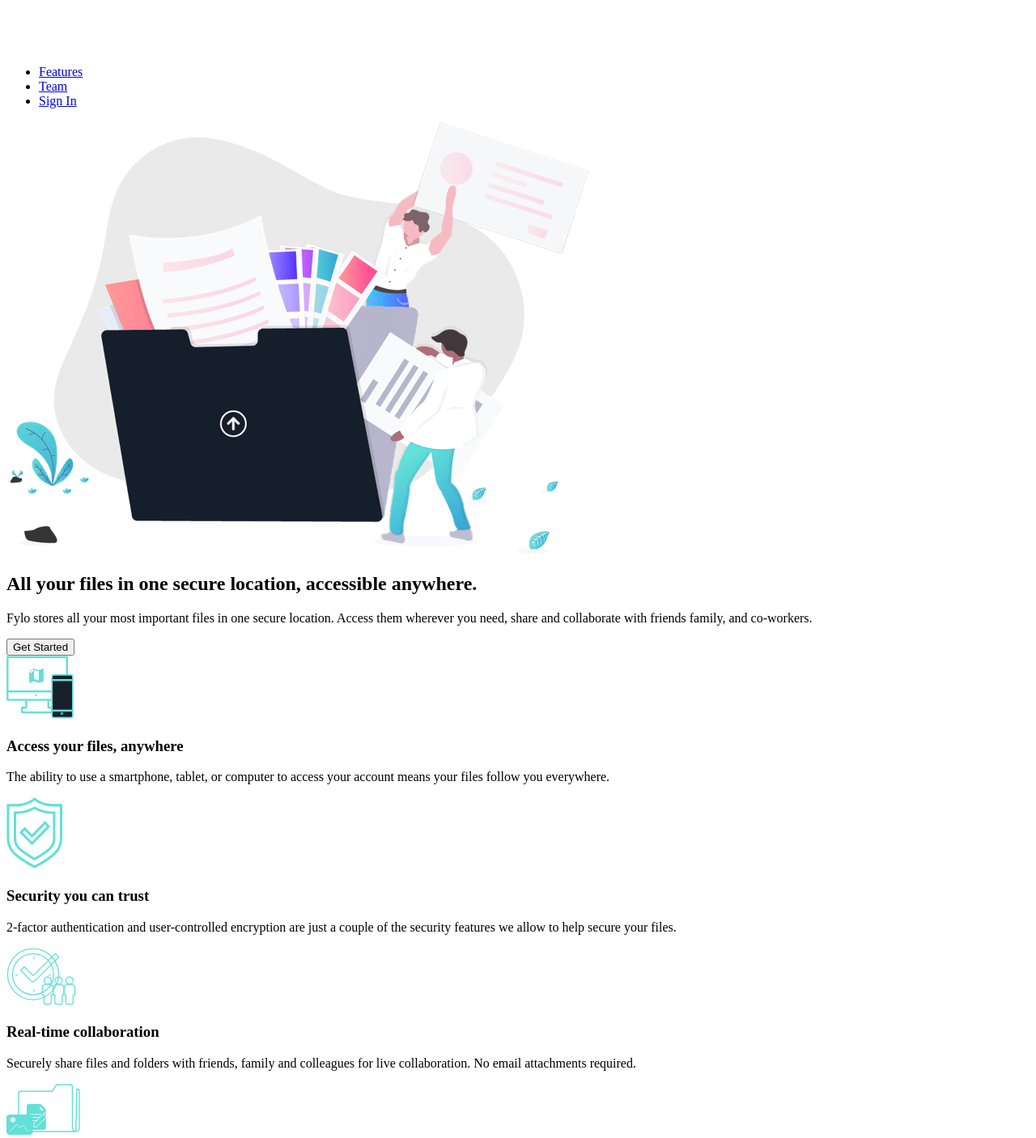
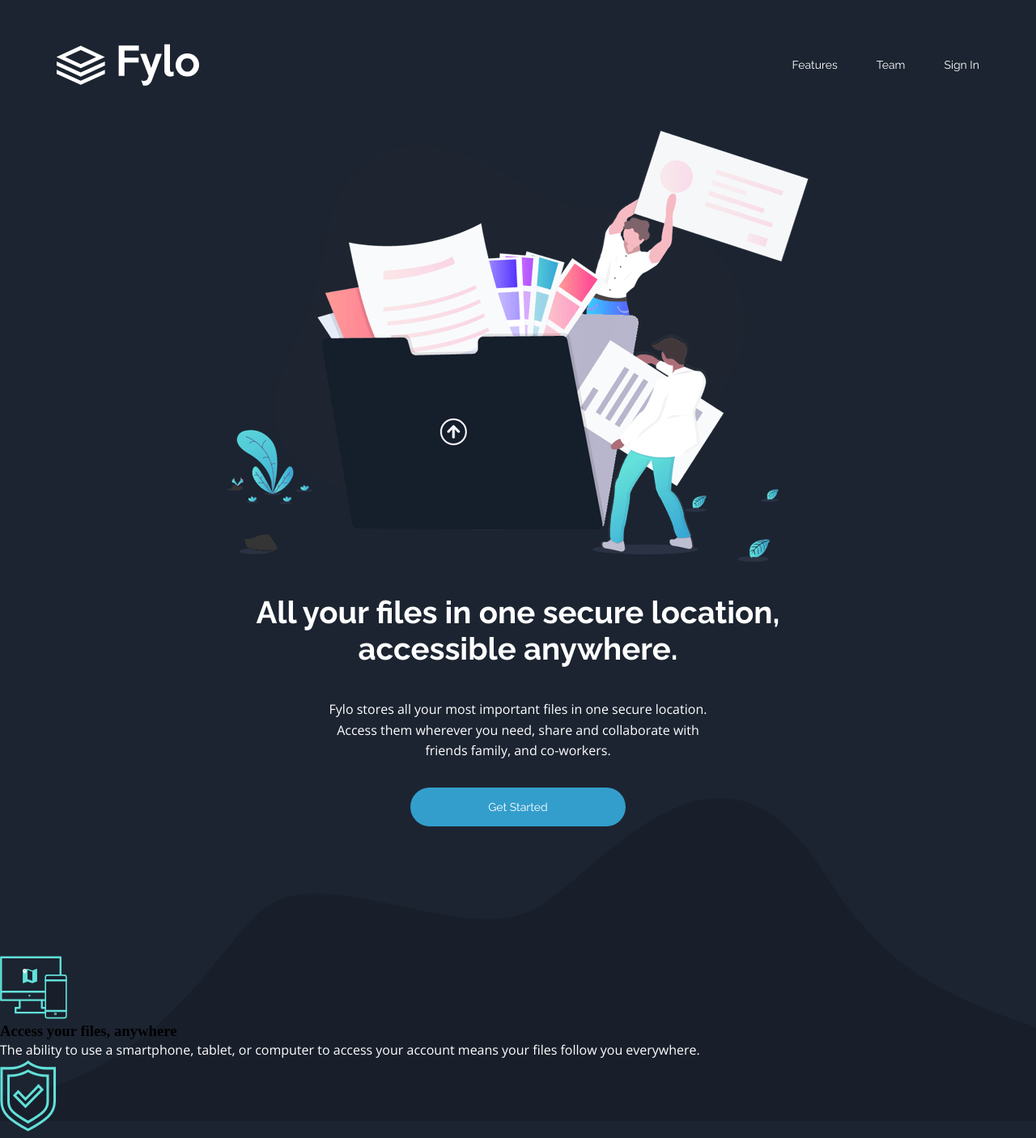
Before and after one commit to thusharathiwanka/Frontend-mentor-fylo, a plain HTML site: page index.html in a window 1280 px wide. Shown: the top 1406 px of the page at 81% size. Drawn offline with nearby package versions, Linux system fonts and the light colour scheme.

Commit message:
CREATE: hero section styles added

```diff
--- a/app/style/_globals.scss
+++ b/app/style/_globals.scss
@@ -1,3 +1,79 @@
+/* background colors */
+$main-background-color: hsl(217, 28%, 15%);
+$footer-background-color: hsl(216, 53%, 9%);
+$reviews-background-color: hsl(219, 30%, 18%);
+
+/* accent colors */
+$cyan-accent: hsl(176, 68%, 64%);
+$blue-accent: hsl(198, 60%, 50%);
+$red-accent: hsl(0, 100%, 63%);
+$white-accent: hsl(0, 0%, 100%);
+
+/* fonts */
+$standard-font: "Open sans", sans-serif;
+$header-font: "Raleway", serif;
+
+/* font sizes */
+$header-font-size: 2.4rem;
+$standard-font-size: 0.875rem;
+
+/* mixins */
+@mixin flex {
+   display: flex;
+   justify-content: center;
+   align-items: center;
+   flex-wrap: wrap;
+}
+
+@mixin body-margin {
+   max-width: 1440px;
+   margin: 0 auto;
+}
+
+@mixin body-padding {
+   max-width: 1140px;
+   margin: 0 auto;
+}
+
+/* global styles */
+html {
+   font-size: 100%;
+}
+
+*, *::before, *::after {
+   margin: 0;
+   padding: 0;
+   box-sizing: border-box;
+}
+
+body {
+   background: $main-background-color;
+}
+
+h1 {
+   font-family: $header-font;
+   color: $white-accent;
+   font-size: $header-font-size;
+   font-weight: 700;
+}
+
+p {
+   color: $white-accent;
+   font-family: $standard-font;
+   font-weight: 400;
+   line-height: 1.6;
+}
+
+a {
+   text-decoration: none;
+   font-size: $standard-font-size;
+   font-weight: 400;
+}
+
+ul {
+   list-style: none;
+}
+
 .attribution {
    font-size: 11px;
    text-align: center;
--- /dev/null
+++ b/app/style/_helper.scss
@@ -0,0 +1,9 @@
+.cta {
+   color: $white-accent;
+   font-family: $header-font;
+   font-size: $standard-font-size;
+   padding: 1rem 6rem;
+   background: $blue-accent;
+   border-radius: 30px;
+   margin: 2rem 0;
+}
--- /dev/null
+++ b/app/style/_hero.scss
@@ -0,0 +1,30 @@
+.hero {
+   position: relative;
+
+   .hero-background-pattern {
+      position: absolute;
+      left: 0%;
+      bottom: -20%;
+      z-index: -1;
+      width: 100%
+   }
+}
+
+.hero-content {
+   @include flex;
+   flex-direction: column;
+   text-align: center;
+
+   h1 {
+      padding: 2.5rem 0;
+      width: 50rem;
+   }
+
+   p {
+      width: 30rem;
+   }
+
+   .cta {
+      margin-bottom: 10rem;
+   }
+}
--- /dev/null
+++ b/app/style/_nav.scss
@@ -0,0 +1,17 @@
+nav {
+   @include flex;
+   @include body-margin;
+   @include body-padding;
+   justify-content: space-between;
+   min-height: 20vh;
+
+   ul {
+      @include flex
+   }
+
+   a {
+      padding-left: 3rem;
+      color: $white-accent;
+      font-family: $header-font;
+   }
+}
--- a/app/style/style.scss
+++ b/app/style/style.scss
@@ -1 +1,4 @@
 @import "globals";
+@import "helper";
+@import "nav";
+@import "hero";
--- a/index.html
+++ b/index.html
@@ -5,6 +5,10 @@
     <meta charset="UTF-8">
     <meta name="viewport" content="width=device-width, initial-scale=1.0">
     <link rel="icon" type="image/png" sizes="32x32" href="./images/favicon-32x32.png">
+    <link rel="preconnect" href="https://fonts.gstatic.com">
+    <link
+      href="https://fonts.googleapis.com/css2?family=Open+Sans:wght@400;700&family=Raleway:wght@400;700&display=swap"
+      rel="stylesheet">
     <link rel="stylesheet" href="./dist/style.css">
     <title>Frontend Mentor | Fylo landing page with dark theme and features grid</title>
   </head>
@@ -27,8 +31,9 @@
           <h1 class="title">All your files in one secure location, accessible anywhere.</h1>
           <p>Fylo stores all your most important files in one secure location. Access them wherever
             you need, share and collaborate with friends family, and co-workers.</p>
+          <a href="#" class="cta">Get Started</a>
         </div>
-        <button>Get Started</button>
+        <img src="./images/bg-curvy-desktop.svg" alt="hero-background-img" class="hero-background-pattern">
       </section>
       <section class="features">
         <div class="features-content">
@@ -72,6 +77,7 @@
         </div>
       </section>
       <section class="reviews">
+        <img src="./images/bg-quotes.png" alt="quotes-img">
         <div class="reviews-content">
           <div class="review-card" id="review-card-1">
             <p>Fylo has improved our team productivity by an order of magnitude. Since making the switch our team has
@@ -115,7 +121,7 @@
             questions, our support team would be happy to help you.</p>
           <form>
             <input type="text" name="email" id="email-input">
-            <button type="submit">Get Started For Free</button>
+            <button type="submit" class="cta">Get Started For Free</button>
           </form>
         </div>
       </section>
```
Also changed, not shown: dist/style.css, 1 other file.
